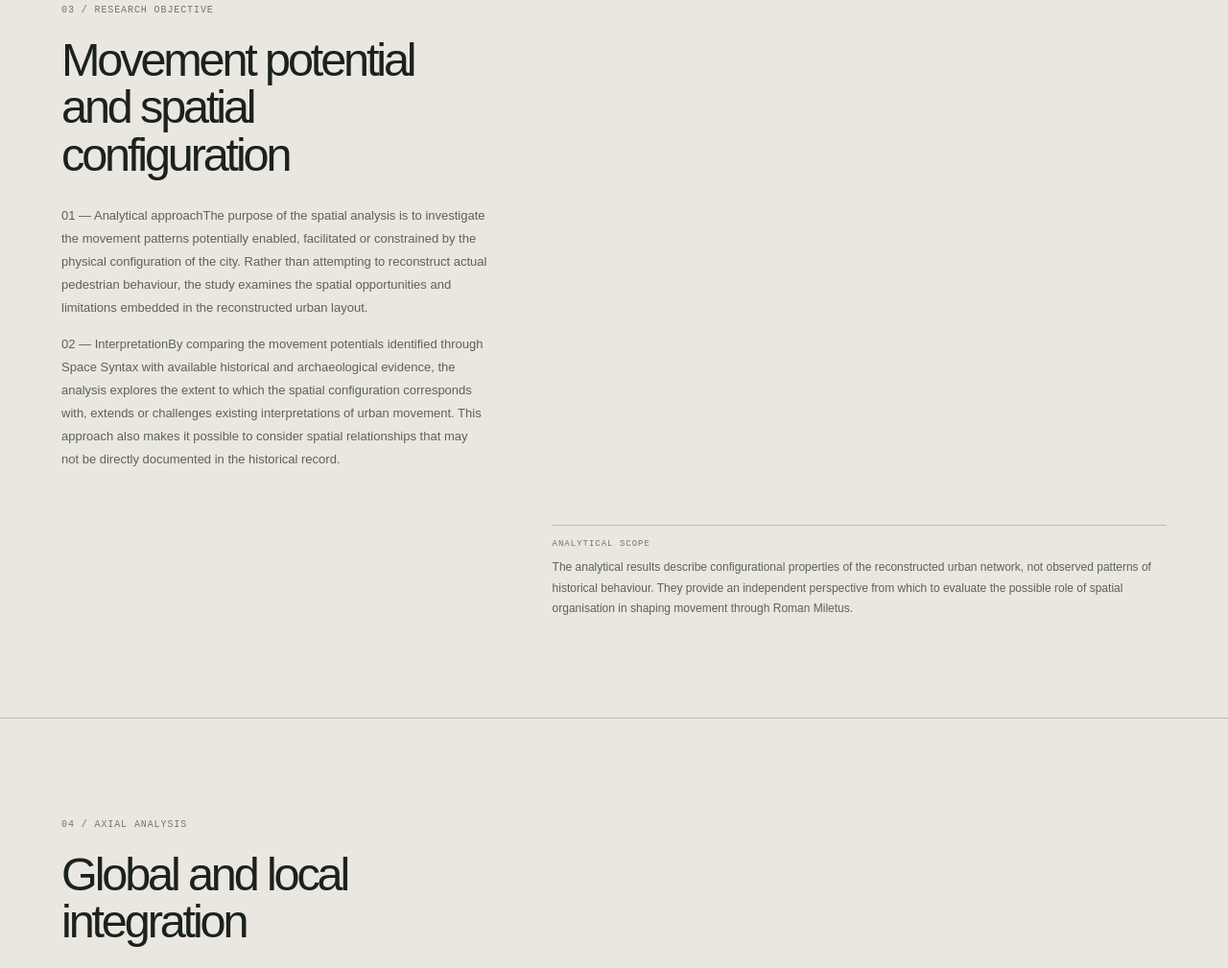
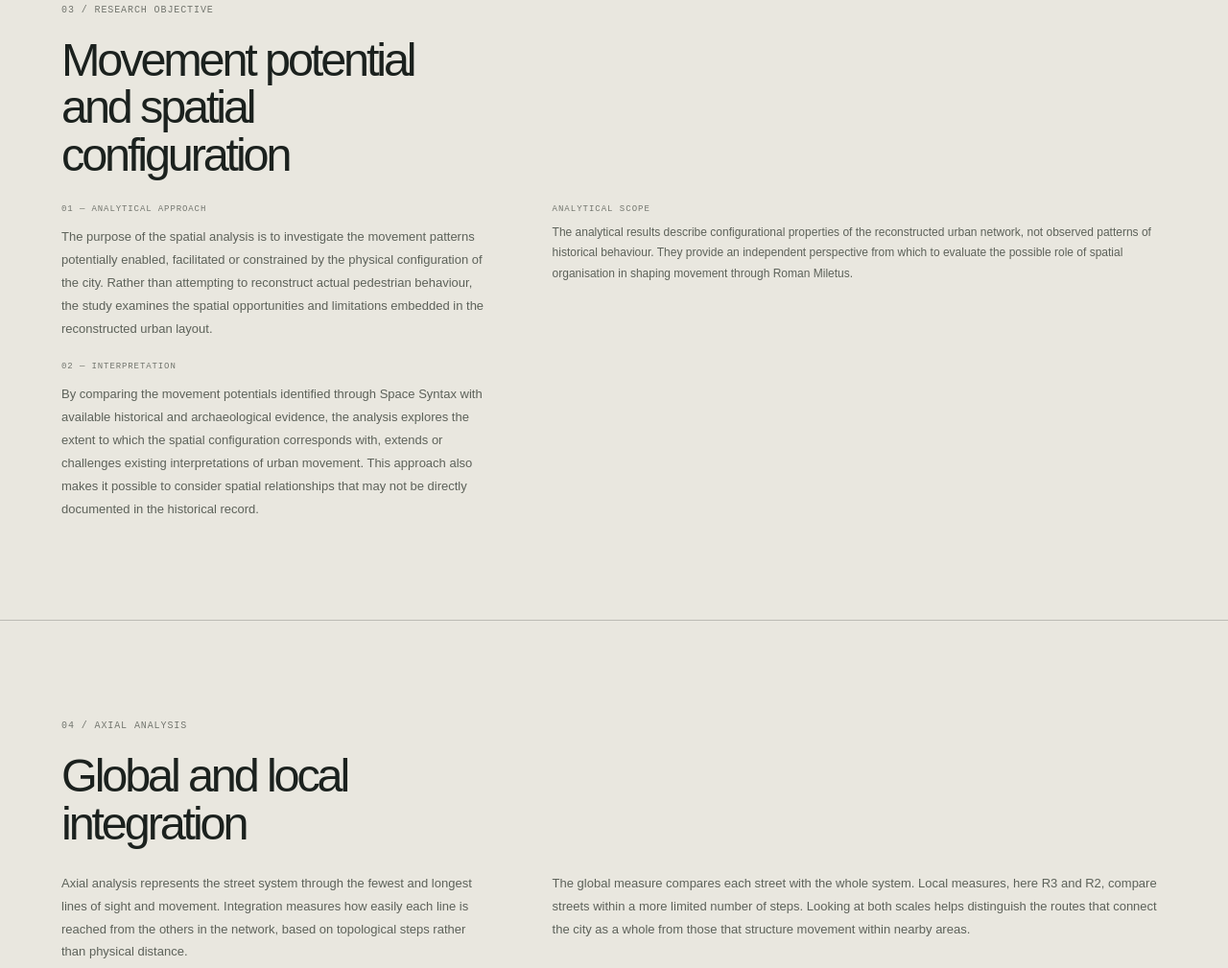
Before and after one commit to alponuru/riss, a plain HTML site: page miletus.html in a window 1280 px wide. Shown: the part 3669-4678 px from the top of the page at 96% size. Drawn offline with Linux system fonts and the light colour scheme.

Commit message:
Align research objective text and scope in two columns

```diff
--- a/miletus.html
+++ b/miletus.html
@@ -88,16 +88,40 @@
     .interpretation-copy p{margin-bottom:16px}
     .section:has(.interpretation)>.source-note{max-width:900px;margin-top:42px}
 
-<<<<<<< HEAD
-    /* Research objective: preserve the editorial columns and clarify reading order */
-    .objective-section>.analysis-intro{grid-template-columns:minmax(0,.82fr) minmax(0,1.18fr);column-gap:var(--editorial-gap);row-gap:14px;margin:0;max-width:none}
-    .objective-section>.analysis-intro p{font-size:13px;line-height:1.85}
-=======
-    /* Research objective: two explanatory paragraphs left, analytical scope right */
-    .objective-layout{grid-column:2;display:grid;grid-template-columns:minmax(0,.82fr) minmax(0,1.18fr);column-gap:var(--editorial-gap);align-items:start}
-    .objective-layout>.analysis-intro{grid-column:1;display:grid;grid-template-columns:1fr;gap:22px;margin:0;max-width:none}
+    /* Research objective: explanatory text below the title, scope in the right column */
+    @media(min-width:761px){
+      .objective-section>.objective-layout{
+        grid-column:1 / -1;
+        display:grid;
+        grid-template-columns:minmax(190px,.82fr) minmax(0,1.18fr);
+        column-gap:var(--editorial-gap);
+        align-items:start;
+      }
+      .objective-layout>.analysis-intro{
+        grid-column:1;
+        display:flex;
+        flex-direction:column;
+        gap:22px;
+        margin:0;
+        max-width:none;
+      }
       .objective-layout>.analysis-intro p{font-size:13px;line-height:1.85}
->>>>>>> parent of e2cfb30 (Align objective text beneath title and scope at right)
+      .objective-layout>.objective-scope{
+        grid-column:2;
+        margin:0;
+        padding-top:0;
+        border-top:0;
+        max-width:100%;
+      }
+    }
+    .objective-paragraph-label{display:block;margin:0 0 12px;color:var(--muted);font:9px var(--mono);letter-spacing:.1em;text-transform:uppercase}
+    .objective-scope-label{display:block;margin-bottom:9px;color:var(--muted);font:9px var(--mono);letter-spacing:.11em;text-transform:uppercase}
+    .objective-scope p{margin:0;color:#5d625a;font-size:12px;line-height:1.8}
+    @media(max-width:760px){
+      .objective-section>.objective-layout{display:grid;grid-template-columns:1fr;gap:22px}
+      .objective-layout>.analysis-intro{display:flex;flex-direction:column;gap:20px;margin:0}
+      .objective-layout>.objective-scope{margin:0;padding-top:14px;border-top:1px solid var(--line)}
+    }
     .objective-paragraph-label{display:block;margin:0 0 12px;color:var(--muted);font:9px var(--mono);letter-spacing:.1em;text-transform:uppercase}
     .objective-section>.objective-scope{grid-column:2;margin:22px 0 0;padding-top:14px;border-top:1px solid var(--line);max-width:100%}
     .objective-scope-label{display:block;margin-bottom:9px;color:var(--muted);font:9px var(--mono);letter-spacing:.11em;text-transform:uppercase}
@@ -250,6 +274,7 @@
 
     <section class="section objective-section">
       <div class="section-head"><span class="index">03 / Research objective</span><h2>Movement potential and spatial configuration</h2></div>
+      <div class="objective-layout">
         <div class="analysis-intro">
           <p><span class="objective-paragraph-label">01 — Analytical approach</span>The purpose of the spatial analysis is to investigate the movement patterns potentially enabled, facilitated or constrained by the physical configuration of the city. Rather than attempting to reconstruct actual pedestrian behaviour, the study examines the spatial opportunities and limitations embedded in the reconstructed urban layout.</p>
           <p><span class="objective-paragraph-label">02 — Interpretation</span>By comparing the movement potentials identified through Space Syntax with available historical and archaeological evidence, the analysis explores the extent to which the spatial configuration corresponds with, extends or challenges existing interpretations of urban movement. This approach also makes it possible to consider spatial relationships that may not be directly documented in the historical record.</p>
@@ -257,6 +282,7 @@
         <div class="objective-scope">
           <span class="objective-scope-label">Analytical scope</span>
           <p>The analytical results describe configurational properties of the reconstructed urban network, not observed patterns of historical behaviour. They provide an independent perspective from which to evaluate the possible role of spatial organisation in shaping movement through Roman Miletus.</p>
+        </div>
       </div>
     </section>
 
```
Lines whose indentation alone changed are shown as unchanged.
